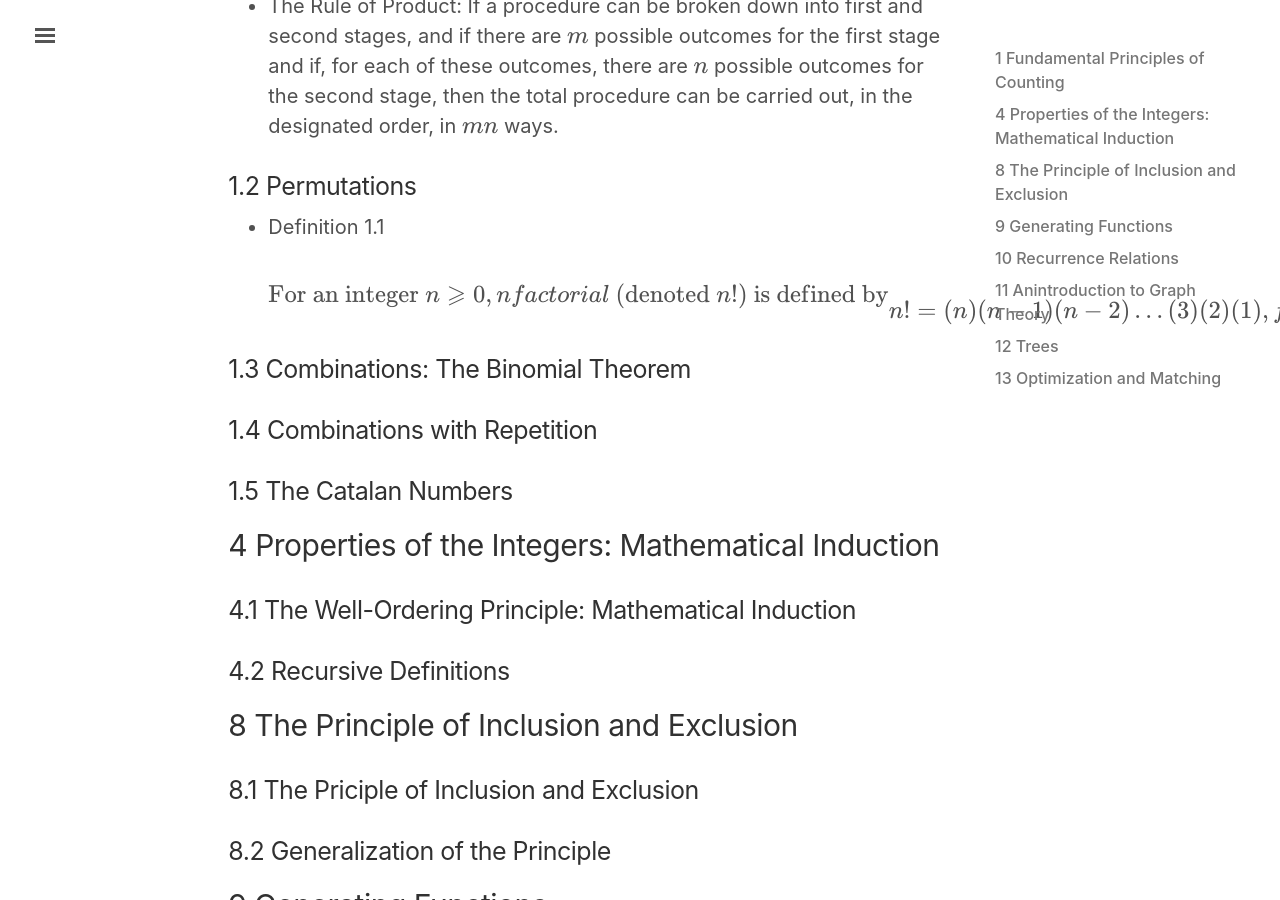
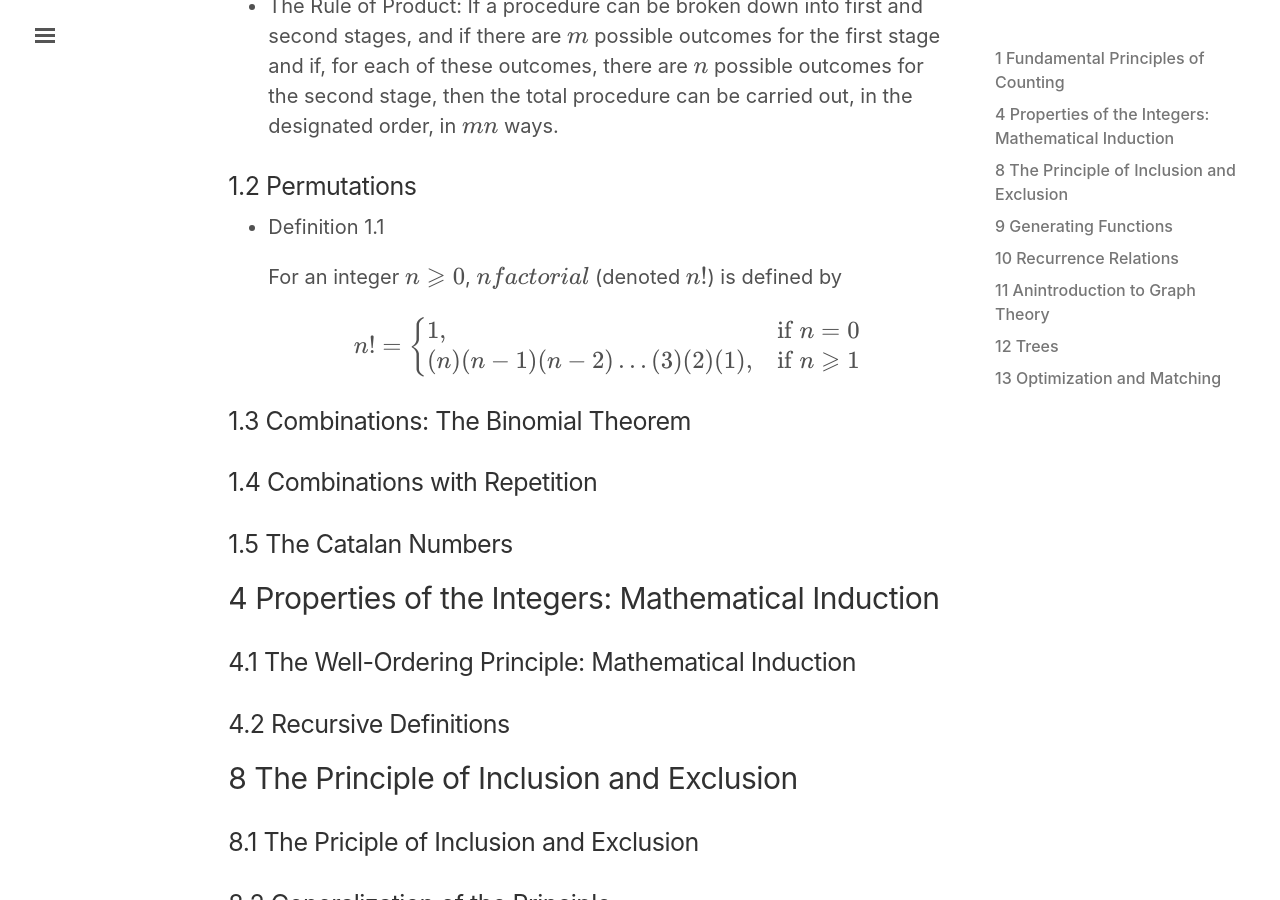
Before and after one commit to lingt-xyz/note, a Jekyll site: the page built from _posts/2018-09-01-COMP339.md, in a window 1280 px wide and 900 px high, scrolled down 540 px. Built offline with Jekyll 4.4.1, drawn with Linux system fonts in a browser that asks for light colours; formulas are drawn with MathJax 3; comment, search, counter and statistics services are not loaded.

```diff
--- a/_posts/2018-09-01-COMP339.md
+++ b/_posts/2018-09-01-COMP339.md
@@ -19,13 +19,14 @@ comments: true
 
 * Definition 1.1
 
+    For an integer {% raw %}$$n\geqslant0$${% endraw %}, {% raw %}$$n factorial$${% endraw %} (denoted {% raw %}$$n!$${% endraw %}) is defined by
     {% raw %}
     $$
-    \text{For an integer }n\geqslant0, n factorial\text{ (denoted }n!\text{) is defined by}\\
-    \begin{align}
-    0! = 1, \\
-    n! = (n)(n-1)(n-2)\dots(3)(2)(1), for n\geqslant1.
-    \end{align}
+    n! =
+    \begin{cases}
+    1,  & \text{if $n=0$} \\
+    (n)(n-1)(n-2)\dots(3)(2)(1), & \text{if $n\geqslant1$}
+    \end{cases}
     $$
     {% endraw %}
 
```
